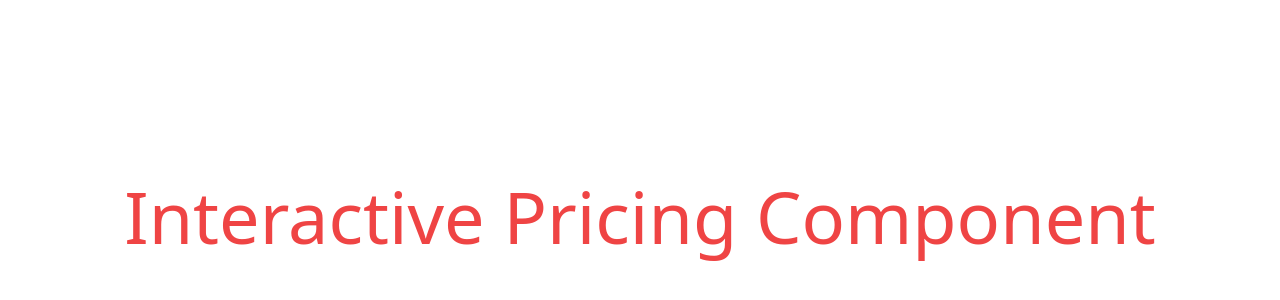
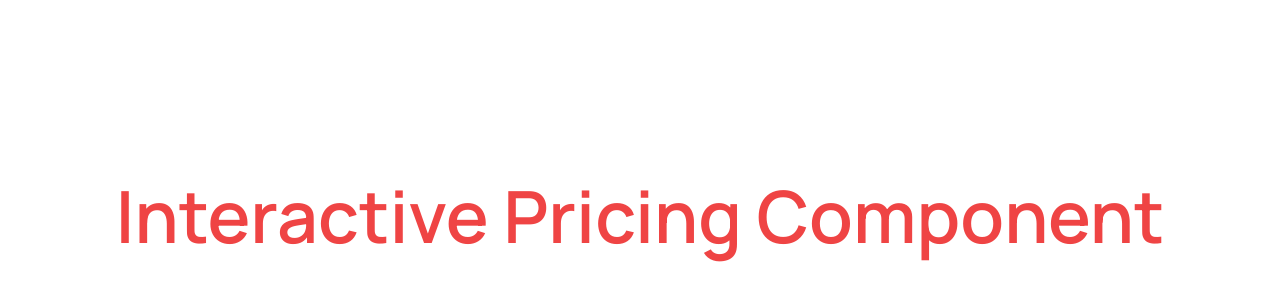
Before and after one commit to pkthunder87/interactive-pricing, a React (Vite) app: page / in a window 1280 px wide. Shown: the part 184-484 px from the top of the page. Built offline with nearby package versions, Linux system fonts and the light colour scheme.

Commit message:
Style: Add manrope font

```diff
--- a/index.html
+++ b/index.html
@@ -1,8 +1,14 @@
-<!DOCTYPE html>
+<!doctype html>
 <html lang="en">
   <head>
     <meta charset="UTF-8" />
     <meta name="viewport" content="width=device-width, initial-scale=1.0" />
+    <link rel="preconnect" href="https://fonts.googleapis.com" />
+    <link rel="preconnect" href="https://fonts.gstatic.com" crossorigin />
+    <link
+      href="https://fonts.googleapis.com/css2?family=Manrope:wght@200..800&display=swap"
+      rel="stylesheet"
+    />
     <title>Interactive Pricing Component</title>
   </head>
   <body>
--- a/src/App.jsx
+++ b/src/App.jsx
@@ -1,6 +1,8 @@
 function App() {
   return (
-    <div className="text-7xl text-red-500">Interactive Pricing Component</div>
+    <div className="text-7xl font-semibold text-red-500">
+      Interactive Pricing Component
+    </div>
   );
 }
 
--- a/tailwind.config.js
+++ b/tailwind.config.js
@@ -2,7 +2,22 @@
 export default {
   content: ['./index.html', './src/**/*.{js,ts,jsx,tsx}'],
   theme: {
-    extend: {},
+    fontFamily: {
+      sans: 'Manrope',
+    },
+    screens: {
+      sm: '501px',
+      md: '750px',
+      lg: '900px',
+      xl: '1030px',
+      xl2: '1230px',
+      xl3: '1440px',
+    },
+    extend: {
+      colors: {
+        'primary-blue': 'hsl(246, 80%, 60%)',
+      },
+    },
   },
   plugins: [],
 };
```
